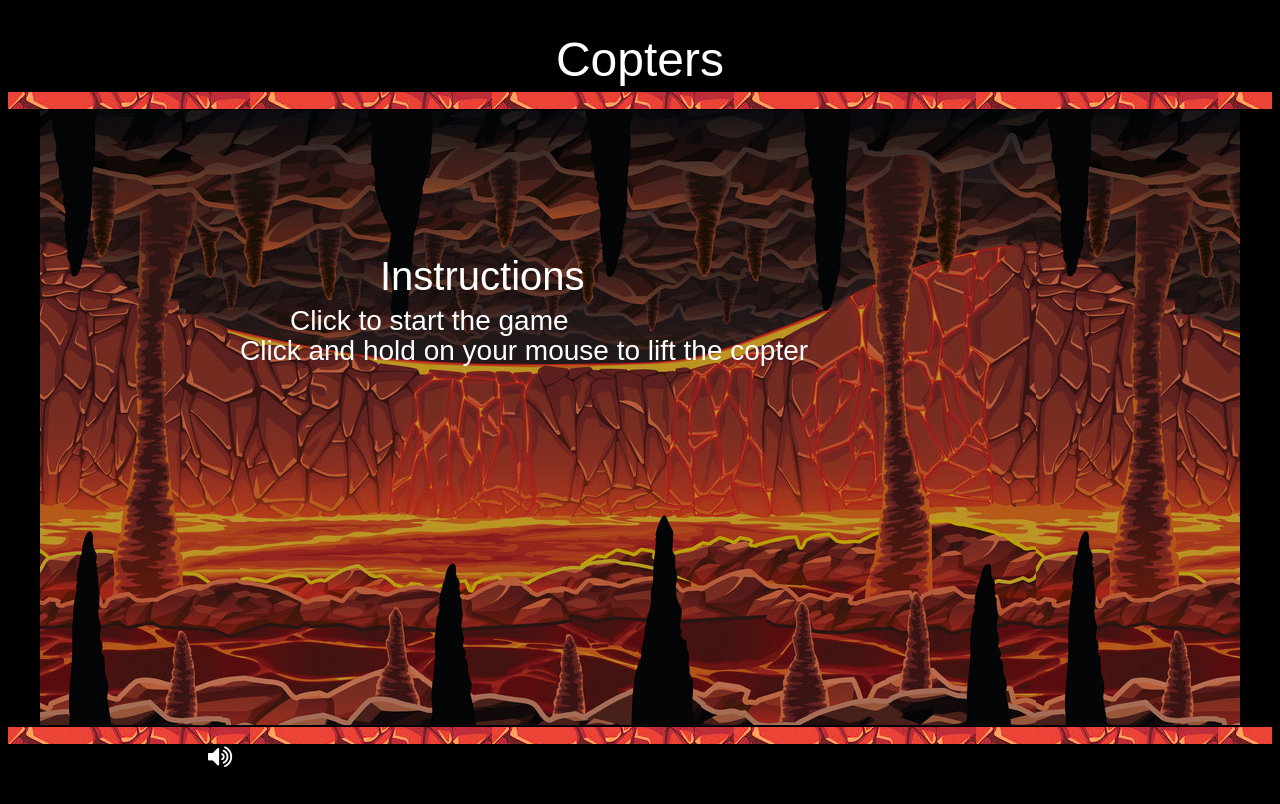
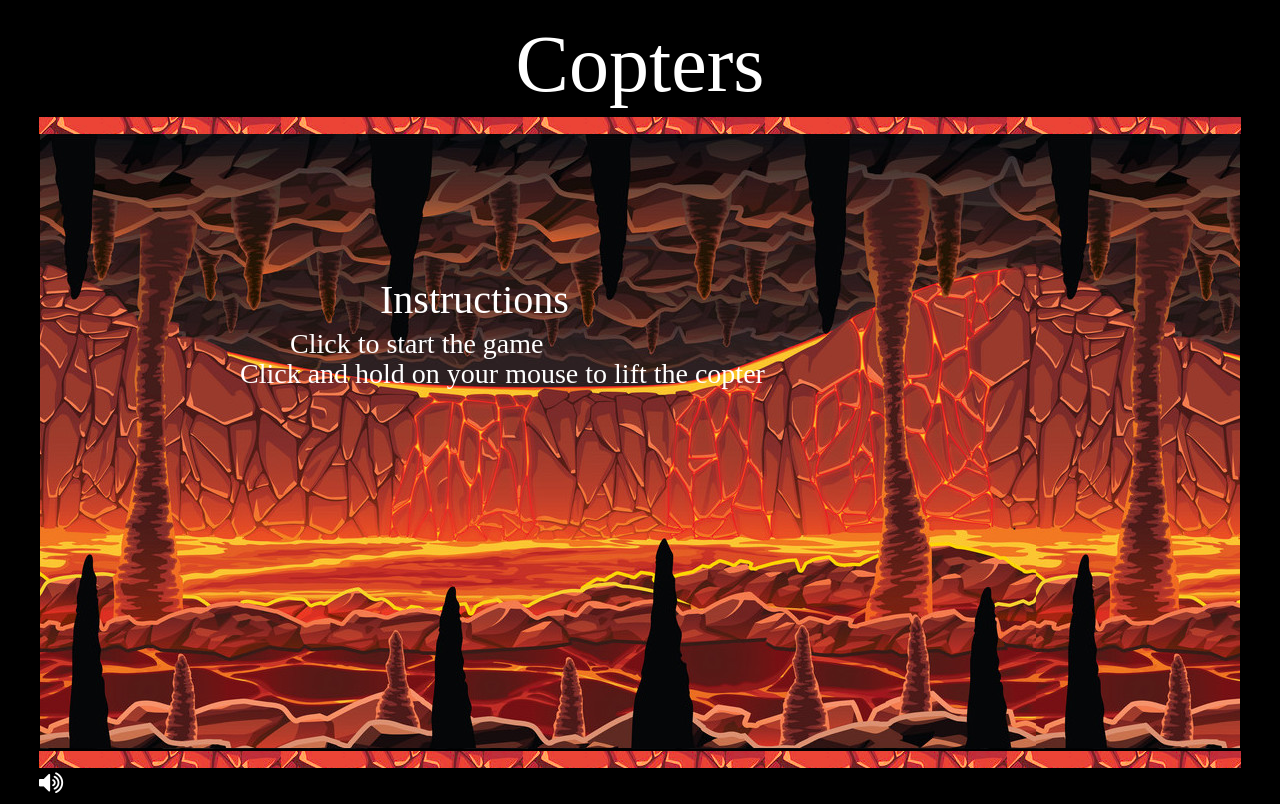
Before and after one commit to VietnameseCoffee/copters, a website built with webpack: page index.html in a window 1280 px wide. Built offline with nearby package versions, Linux system fonts and the light colour scheme; a web font is replaced by a local one.

Commit message:
Style changes

```diff
--- a/css/index.css
+++ b/css/index.css
@@ -4,16 +4,32 @@ body {
 
 h1 {
   text-align: center;
-  font: 48px arial, sans-serif;
+  font: 80px arial, sans-serif;
   font-weight: 400;
   margin-bottom: 5px;
+  margin-top: 19px;
   color: white;
+  font-family: 'BoxfontRoundRegular';
+}
+
+.game-container {
+  text-align: center;
+}
+
+.app-container {
+  width: 1202px;
+  margin: 0 auto;
 }
 
 .wall {
   background-image: url("../imports/wall2.png");
   height: 17px;
   filter: brightness(180%);
+  width: 1202px;
+  display: inline-block;
+  margin-bottom: -5px;
+  margin-top: -5px;
+
 }
 
 #canvas-container {
@@ -22,13 +38,12 @@ h1 {
 }
 
 #canvas {
-  border: 1px solid black;
   background-image: url('../imports/lava_cave.jpg');
-  box-shadow: inset 0 0 0 1000px rgba(0,0,0,0.25);
+  /*box-shadow: inset 0 0 0 1000px rgba(0,0,0,0.25);*/
 }
 
 #music-toggle {
+  margin-top: 3px;
   color: white;
-  margin-left: 200px;
   font-size: 26px;
 }
--- a/index.html
+++ b/index.html
@@ -6,21 +6,24 @@
     <link rel="stylesheet" type="text/css" href="css/index.css">
     <link rel="stylesheet" href="https://cdnjs.cloudflare.com/ajax/libs/font-awesome/4.7.0/css/font-awesome.min.css">
   </head>
+  <link rel="stylesheet" media="screen" href="https://fontlibrary.org/face/boxfont-round" type="text/css"/>
   <body>
     <h1>Copters</h1>
-    <div class="game-container">
-      <div class="wall"></div>
+    <div class="app-container">
+      <div class="screen-container">
 
-      <div id="canvas-container">
-        <canvas id="canvas"></canvas>
+        <div class="wall"></div>
+        <div id="canvas-container">
+          <canvas id="canvas"></canvas>
+        </div>
+        <div class="wall"></div>
+
       </div>
 
-      <div class="wall"></div>
+      <i id="music-toggle" class="fa fa-volume-up"></i>
+    </div>
 
-    </div>
     <audio id="audio" src="./imports/helicopter.wav" type="audio/wav"></audio>
-    <i id="music-toggle" class="fa fa-volume-up"></i>
-
     <script type="text/javascript" src="javascript/bundle.js"></script>
   </body>
 </html>
--- a/javascript/game.js
+++ b/javascript/game.js
@@ -94,13 +94,13 @@ class Game {
   }
 
   paintIntro (){
-    this.c.font="40px arial";
+    this.c.font="40px Sans Serif";
     this.c.fillStyle="white"
     this.c.fillText(`Instructions`, 340, 180)
-    this.c.font="28px arial";
+    this.c.font="28px Sans Serif";
     this.c.fontStyle="white"
     this.c.fillText(`Click to start the game`, 250, 220)
-    this.c.font="28px arial";
+    this.c.font="28px Sans Serif";
     this.c.fontStyle="white"
     this.c.fillText(`Click and hold on your mouse to lift the copter`, 200, 250)
   }
@@ -109,13 +109,13 @@ class Game {
     if (this.score > this.highScore) {
       this.highScore = this.score;
     }
-    this.c.font="60px Arial";
+    this.c.font="60px Sans Serif";
     this.c.fillStyle="white";
     this.c.fillText(`Game Over :(`, 420, 120)
-    this.c.font="30px Arial";
+    this.c.font="30px Sans Serif";
     this.c.fillStyle="white";
     this.c.fillText(`Your High Score: ${this.highScore - 1}`, 470, 180)
-    this.c.font="38px Arial";
+    this.c.font="38px Sans Serif";
     this.c.fillStyle="white";
     this.c.fillText(`Click to play again`, 440, 330)
 
```
Also changed, not shown: javascript/bundle.js (+6 -6 lines), README.md, imports/game_over.png (added), 1 other file.
